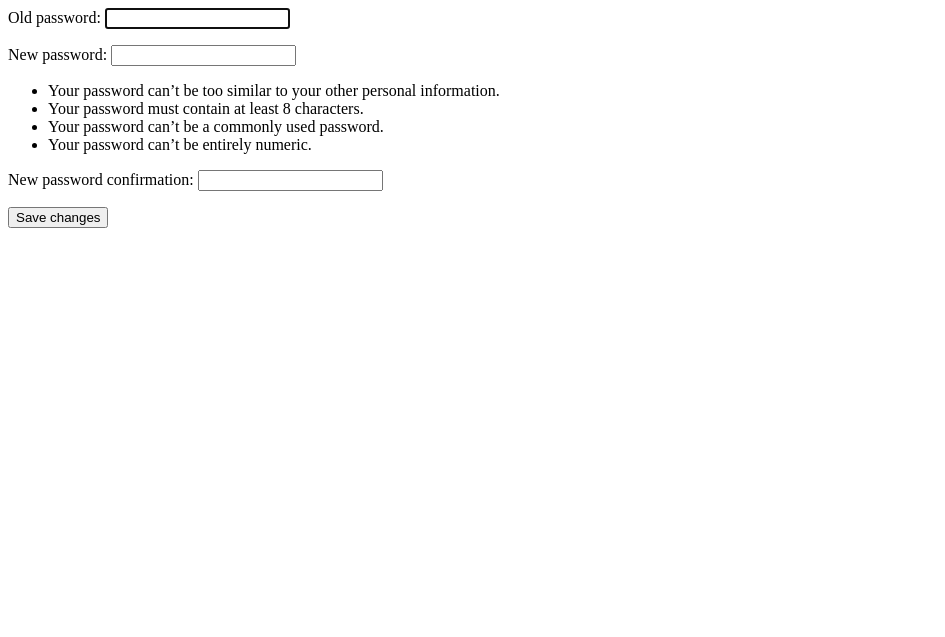
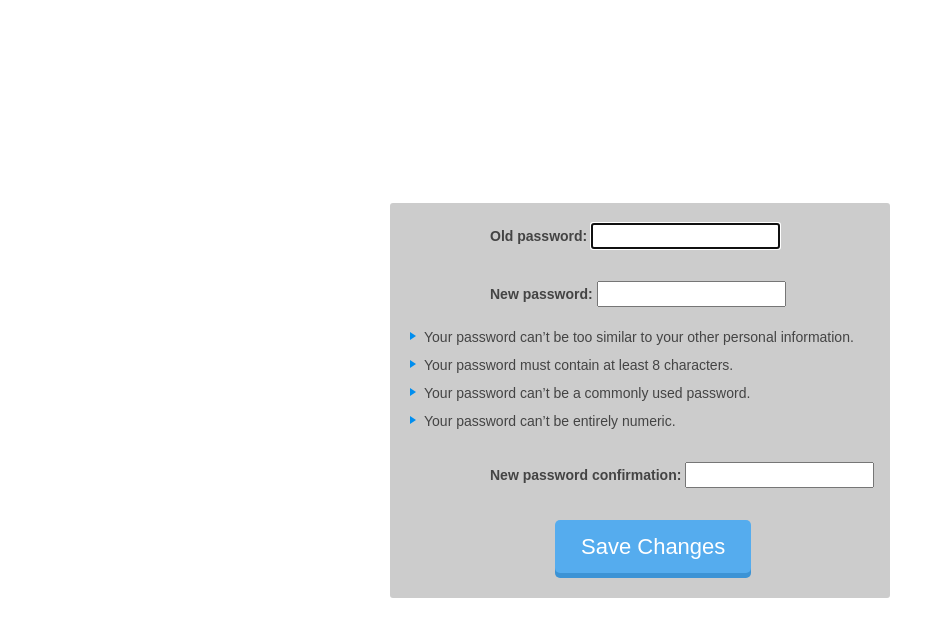
Before and after one commit to Ignoramuss/LDERP, a Django app: page /password_change/ in a window 1280 px wide. Shown: the top 637 px of the page, without its empty margins (0-945 px from the left). Run offline with Django 3.2, Linux system fonts and the light colour scheme; a user stored in the database is signed in; some libraries are stand-ins or nearby versions; some web fonts are replaced.

Commit message:
UI for dashboard and password change and reset done

```diff
--- /dev/null
+++ b/LDERPdjango/static/frontend/style/dash/center.css
@@ -0,0 +1,92 @@
+.center-div
+{
+  position: absolute;
+  margin: auto;
+  top: 0;
+  right: 0;
+  bottom: 0;
+  left: 0;
+  width: 500px;
+  height: 395px;
+  background-color: #ccc;
+  border-radius: 3px;
+}
+
+.btn {
+    border-radius: 5px;
+    padding: 10px 25px;
+    font-size: 22px;
+    text-decoration: none;
+    margin: 20px;
+    color: #fff;
+    position: relative;
+    display: inline-block;
+    position: relative;
+    top: 50%;
+    left: 29%;
+}
+
+.blue {
+  background-color: #55acee;
+  box-shadow: 0px 5px 0px 0px #3C93D5;
+}
+
+.blue:hover {
+  background-color: #6FC6FF;
+}
+
+label {
+    display: inline-block;
+    max-width: 100%;
+    margin-bottom: 5px;
+    font-weight: 700;
+    margin-left: 20%;
+}
+
+button, input, select, textarea {
+    font-family: inherit;
+    font-size: inherit;
+    line-height: inherit;
+    margin-top: 4%;
+}
+
+ul {
+    margin: 0.75em 0;
+    padding: 0 1em;
+    list-style: none;
+}
+
+li {
+    display: list-item;
+    text-align: -webkit-match-parent;
+    margin-left: 20px
+}
+li:before {
+    content: "";
+    border-color: transparent #008eef;
+    border-style: solid;
+    border-width: 0.35em 0 0.35em 0.45em;
+    display: block;
+    height: 0;
+    width: 0;
+    left: -1em;
+    top: 0.9em;
+    position: relative;
+}
+
+.paraG {
+    margin: 0 0 10px;
+    margin-top: 10%;
+    margin-left: 20%;
+}
+
+h3 {
+    font-size: 17px;
+    margin: 0;
+    line-height: 40px;
+    color: #555;
+    cursor: pointer;
+    position: relative;
+    margin-top: 20%;
+    margin-left: 35%;
+}
--- a/LDERPdjango/templates/password_change.html
+++ b/LDERPdjango/templates/password_change.html
@@ -1,3 +1,23 @@
+{% load static %}
+
+<head>
+  <title>LDERP PassChange</title>
+  <meta charset="utf-8">
+  <meta name="viewport" content="width=device-width, initial-scale=1">
+  <link rel="stylesheet" href="https://maxcdn.bootstrapcdn.com/bootstrap/3.3.7/css/bootstrap.min.css">
+  <link href="https://fonts.googleapis.com/css?family=Montserrat" rel="stylesheet">
+  <script src="https://ajax.googleapis.com/ajax/libs/jquery/3.2.1/jquery.min.js"></script>
+  <script src="https://maxcdn.bootstrapcdn.com/bootstrap/3.3.7/js/bootstrap.min.js"></script>
+  <script type='text/javascript' src='{% static "frontend/scripts/homescripts.js" %}'></script>
+  <script type='text/javascript' src='{% static "frontend/scripts/dashboard.js" %}'></script>
+  <script type='text/javascript' src='{% static "frontend/scripts/form_fill.js" %}'></script>
+  <link rel = "stylesheet" href='{% static "frontend/style/dash/dashboard.css" %}'>
+  <link rel = "stylesheet" href='{% static "frontend/style/dash/center.css" %}'>
+  <!-- <link rel = "stylesheet" href='{% static "frontend/style/button.css" %}'> -->
+
+</head>
+
+<div class="center-div">
 {% if messages %}
   <ul class="messages">
     {% for message in messages %}
@@ -8,5 +28,6 @@
 <form method="post">
   {% csrf_token %}
   {{ form.as_p }}
-  <button type="submit">Save changes</button>
+  <button class="btn blue "type="submit">Save Changes</button>
 </form>
+</div>
```
Also changed, not shown: LDERPdjango/templates/password_change_done.html (+24 -4 lines), LDERPdjango/templates/password_reset_form.html (+22 -3 lines), LDERPdjango/templates/user_profile.html (+6 -6 lines), LDERPdjango/db.sqlite3.
